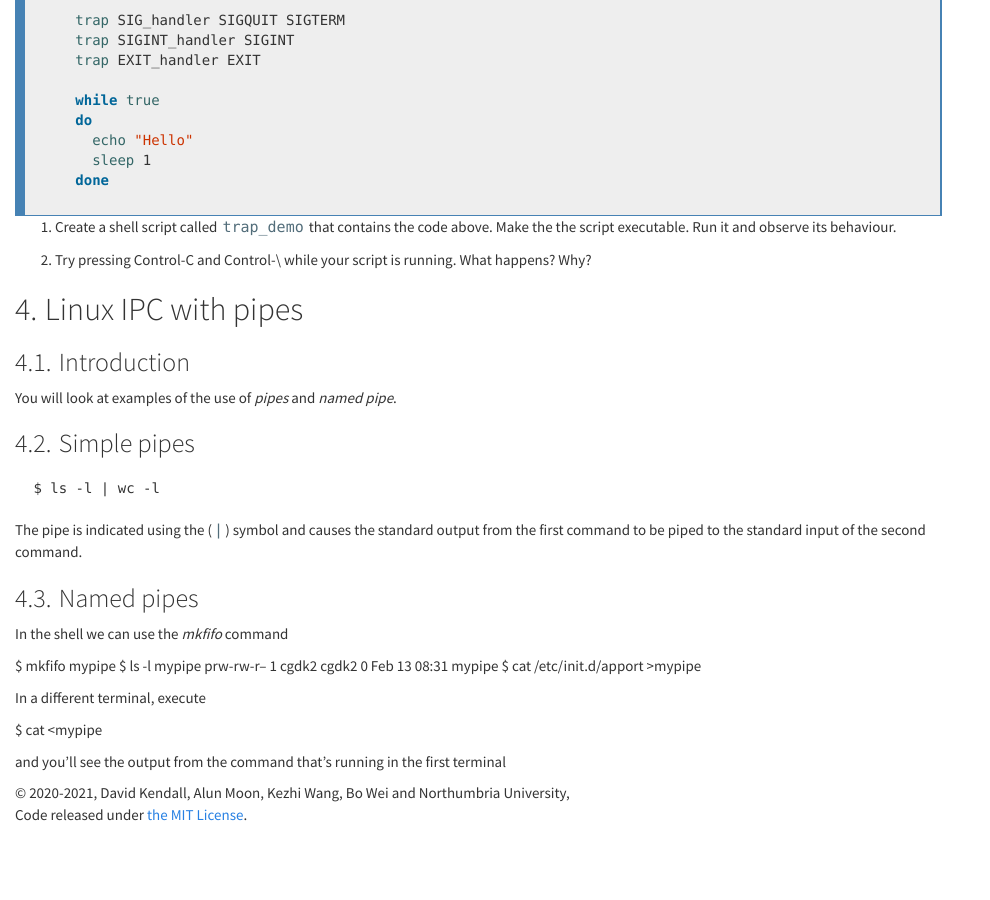
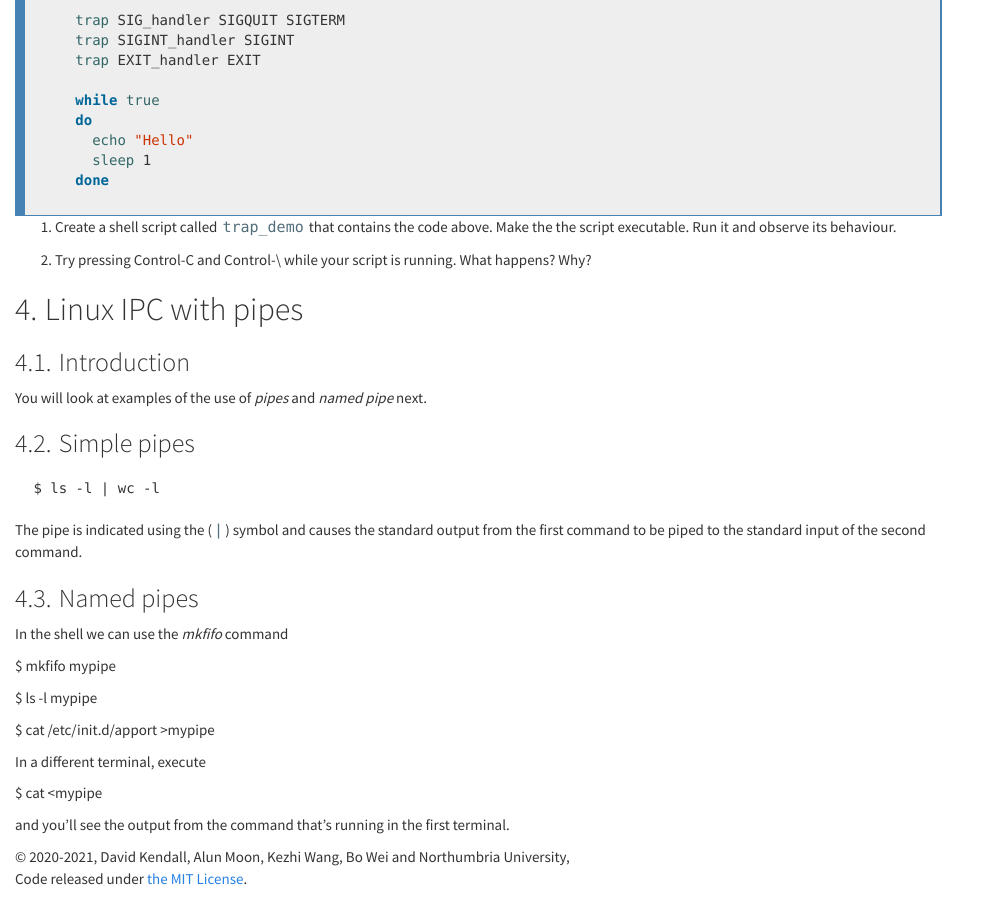
Before and after one commit to wkz20042008/kf4005, a Jekyll site: the page built from L06.md, in a window 1280 px wide and 900 px high, scrolled down 3581 px. Shown: the whole window, without its empty margins (0-990 px from the left). Built offline with Jekyll 4.4.1, drawn with Linux system fonts in a browser that asks for light colours; nearby versions of some CDN libraries; before the commit the page ends 4417 px from its top, so only the background shows below that.

Commit message:
Update L06.md

```diff
--- a/L06.md
+++ b/L06.md
@@ -241,7 +241,7 @@ a command that contains the pipe symbol (`|`).  You will also look at a simple
 example of using a *named pipe*.
 -->
 
-You will look at examples of the use of *pipes* and *named pipe*.
+You will look at examples of the use of *pipes* and *named pipe* next.
 
 ### Simple pipes
 
@@ -274,16 +274,16 @@ the second command.
 In the shell we can use the *mkfifo* command
 
 $ mkfifo mypipe
+
 $ ls -l mypipe
-prw-rw-r-- 1 cgdk2 cgdk2 0 Feb 13 08:31 mypipe
+
 $ cat /etc/init.d/apport >mypipe
 
 In a different terminal, execute
 
 $ cat <mypipe
 
-and you’ll see the output from the command that’s running in the
-first terminal
+and you’ll see the output from the command that’s running in the first terminal.
 
 
 
```
